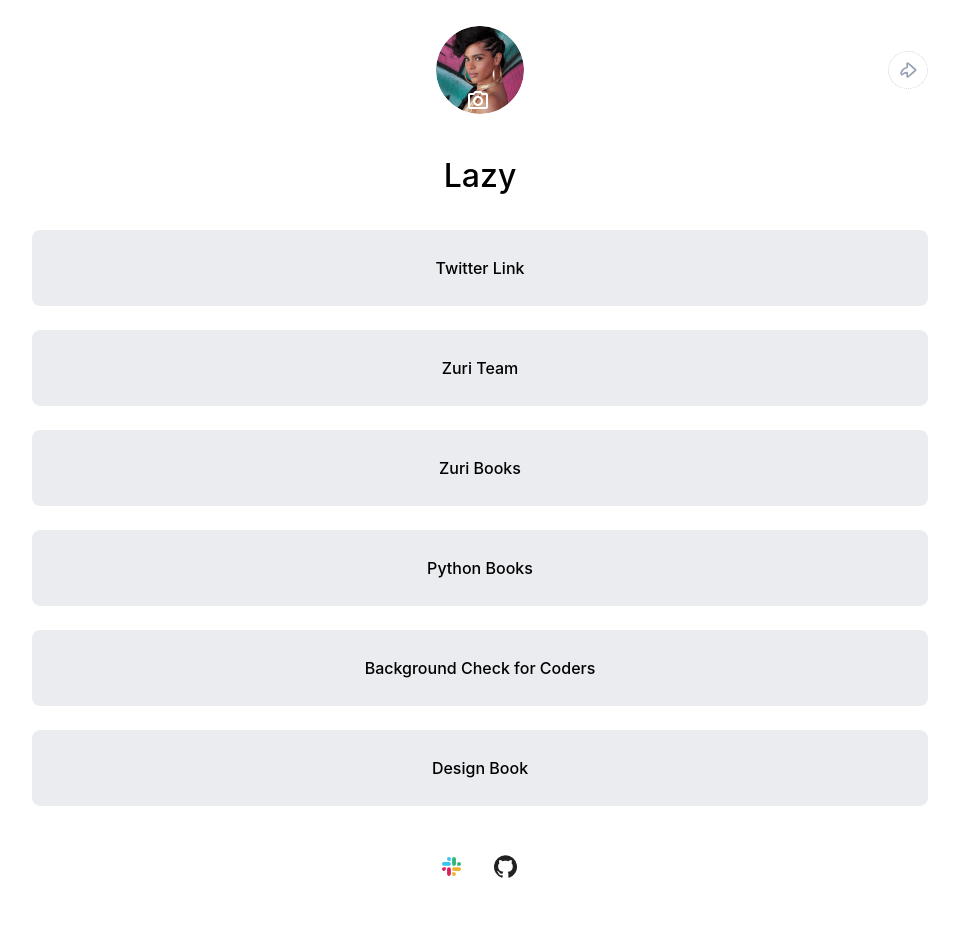
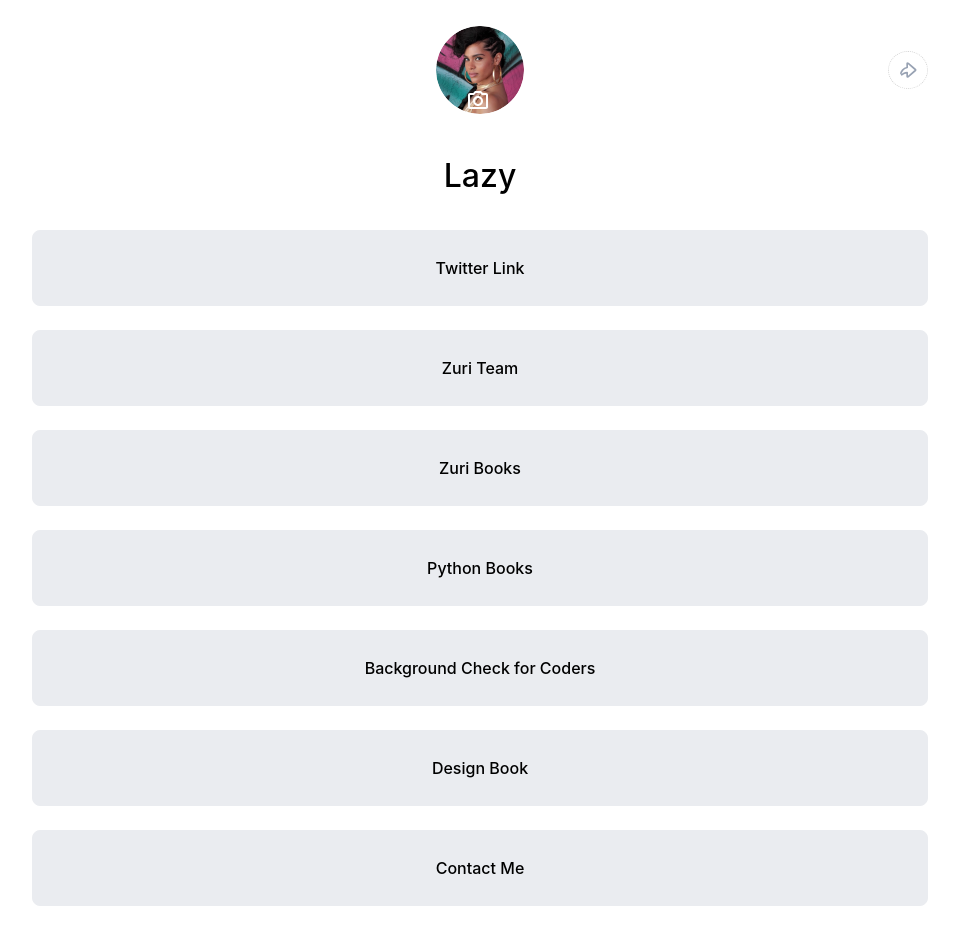
Before and after one commit to CreedTech/zuri-frontend-stage-one, a React (Create React App) app: page / in a window 1280 px wide. Shown: the top 952 px of the page, without its empty margins (160-1119 px from the left). Built offline with nearby package versions, Linux system fonts and the light colour scheme.

Commit message:
feat: Created Contact instance

```diff
--- a/src/components/Menu/Menu.jsx
+++ b/src/components/Menu/Menu.jsx
@@ -172,6 +172,31 @@
             </Typography>
           </List>
         </Grid>
+        <Grid item>
+          <List sx={commonBorderColor}>
+            <Typography
+              variant="h6"
+              className={classes.menuMainText}
+              style={{ fontSize: '1rem' }}
+            >
+              {' '}
+              <Link
+                id="book__design"
+                sx={{
+                  ...commonStyles,
+                }}
+                style={{
+                  textDecoration: 'none',
+                  cursor: 'pointer',
+                  color: 'black',
+                }}
+                href="https://books.zuri.team/design-rules"
+              >
+                Contact Me
+              </Link>{' '}
+            </Typography>
+          </List>
+        </Grid>
 
         <Grid item style={{ marginBottom: '50px' }}>
           <Typography className={classes.icon} variant="h4">
```
Also changed, not shown: src/components/Contact.jsx/Contact.jsx (added, +20 -0 lines), src/components/Contact.jsx/styles.js (added).
